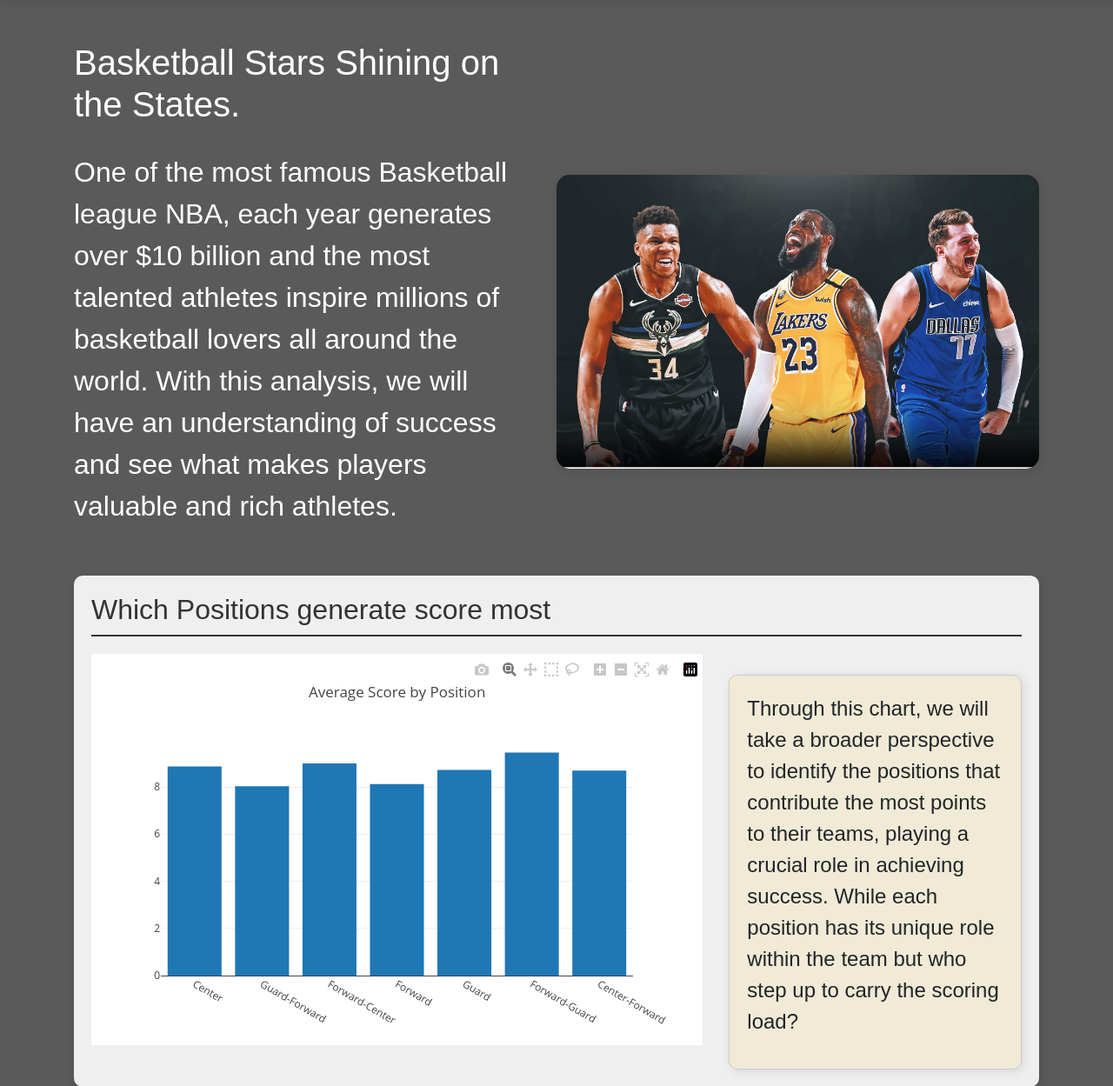
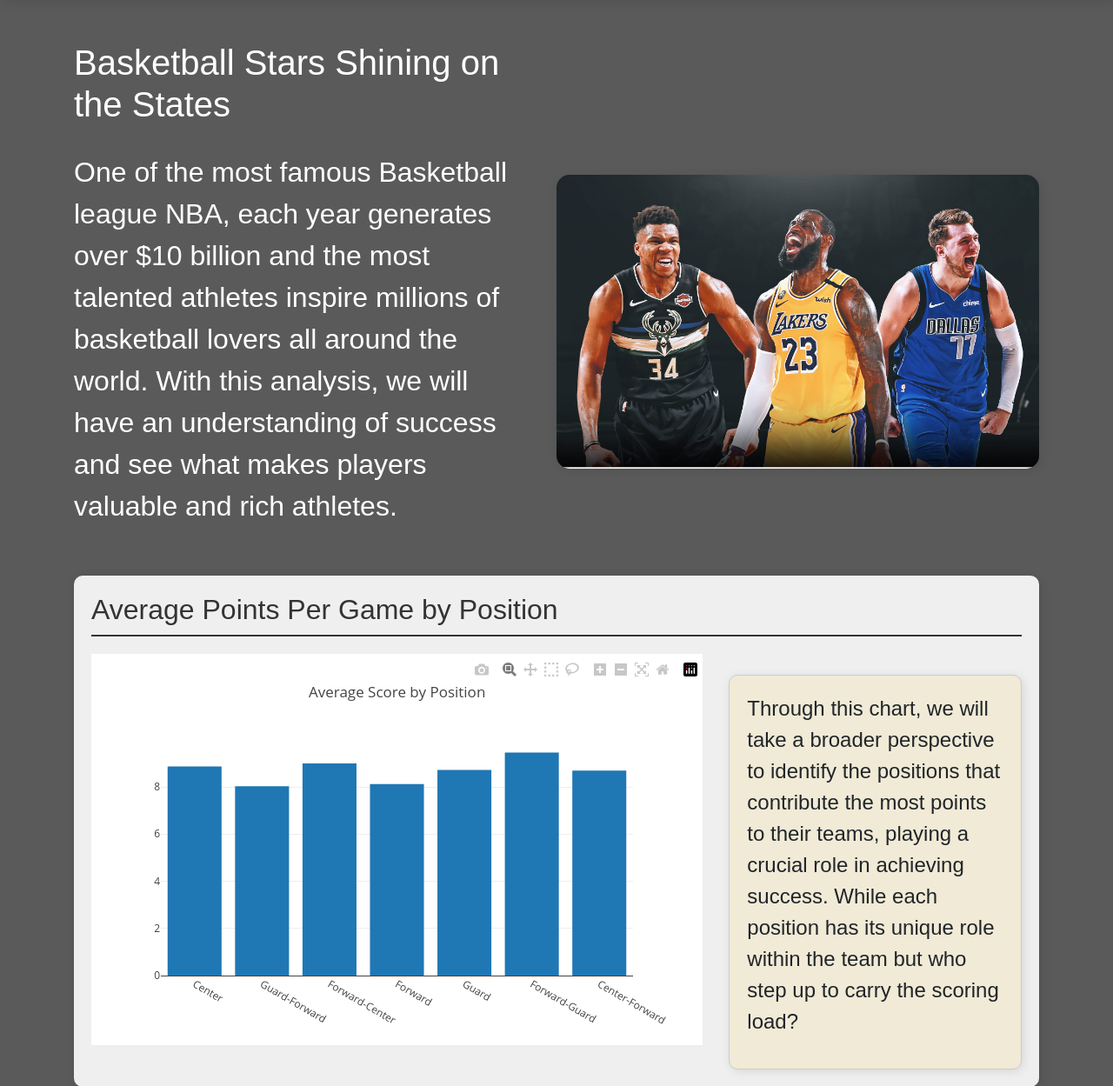
Before and after one commit to ArminaCA/Project-NBA-Starsandsalaries, a Flask app: page / in a window 1280 px wide. Shown: the part 56-1305 px from the top of the page at 87% size. Run offline with Flask 3, Linux system fonts and the light colour scheme; data comes from the database, SQL or seed files in the repository; data that the repository does not hold is empty; some libraries are stand-ins or nearby versions.

Commit message:
Finalized Everything

```diff
--- a/static/js/plots.js
+++ b/static/js/plots.js
@@ -252,6 +252,7 @@ var franchiseStats = {};
 USDollar = new Intl.NumberFormat('en-US', {
   style: 'currency',
   currency: 'USD',
+  maximumSignificantDigits: 5,
 });
 
 // Demonstrate states on the map by their stats. (Total scores and team value)
@@ -270,7 +271,7 @@ fetch("http://127.0.0.1:5000/FranchiseStats")
                 marker.bindPopup(`
                     <strong>${item.FRANCHISE}</strong><br>
                     Total Salary: ${USDollar.format(item.TotalSalary)}<br>
-                    Avg PPG: ${item.AvgPPG.toFixed(3)}
+                    Average PPG per Player: ${item.AvgPPG.toFixed(3)}
                 `);
             }
         });
--- a/templates/index.html
+++ b/templates/index.html
@@ -122,7 +122,7 @@
     <div class="content container mt-5">
       <div class="intro-section">
         <div class="intro-description">
-            <h1 style = "color: white;">Basketball Stars Shining on the States.</h1>
+            <h1 style = "color: white;">Basketball Stars Shining on the States</h1>
             <p style = "color: white;">
               One of the most famous Basketball league NBA, each year generates
               over $10 billion and the most talented athletes inspire millions of
@@ -138,7 +138,7 @@
           />
       </div>
       <div class="content-container mt-4">
-        <h2>Which Positions generate score most</h2>
+        <h2>Average Points Per Game by Position</h2>
         <div class="row">
           <div class="col-md-8">
             <div id="avgppgperpos"></div>
@@ -199,7 +199,7 @@
         </div>
       </div>
       <div class="content-container mt-4">
-        <h2>About the NBA Positions</h2>
+        <h2>Distribution of Positions for 2023</h2>
         <div class="row">
           <div class="col-md-8">
             <canvas id="myPieChart" style="width: 100%; height: 600px"></canvas>
@@ -220,9 +220,7 @@
         </div>
       </div>
       <div class="content-container mt-4">
-        <h2>
-          Visualize States on the Map Based on Their Statistics (Total Scores
-          and Team Value)
+        <h2>Location of NBA Teams and their Stats
         </h2>
         <div class="row">
           <div class="col-md-8">
```
